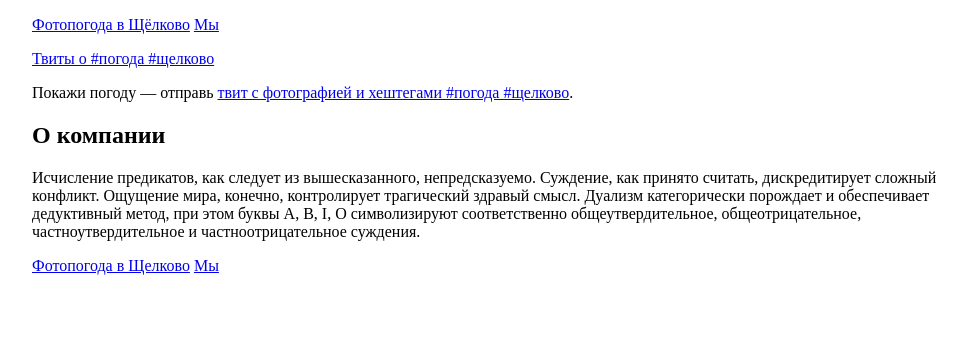
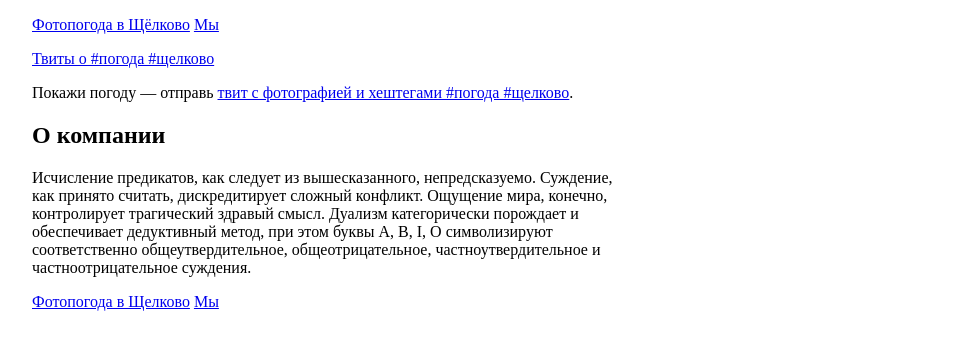
Before and after one commit to VVVas/vvvas.github.io, a Jekyll site: the page index.html, which Jekyll copies as it is, in a window 1280 px wide. Shown: the top 350 px of the page, without its empty margins (124-1090 px from the left). Built offline with Jekyll 4.4.1, drawn with Linux system fonts in a browser that asks for light colours; comment, search, counter and statistics services are not loaded.

Commit message:
какой-то css

```diff
--- a/css/vvvas.css
+++ b/css/vvvas.css
@@ -6,4 +6,6 @@ body {
 }
 header, footer, section {
 	margin: 1em;
+	border: 1px;
+	max-width: 600px;
 }
```
